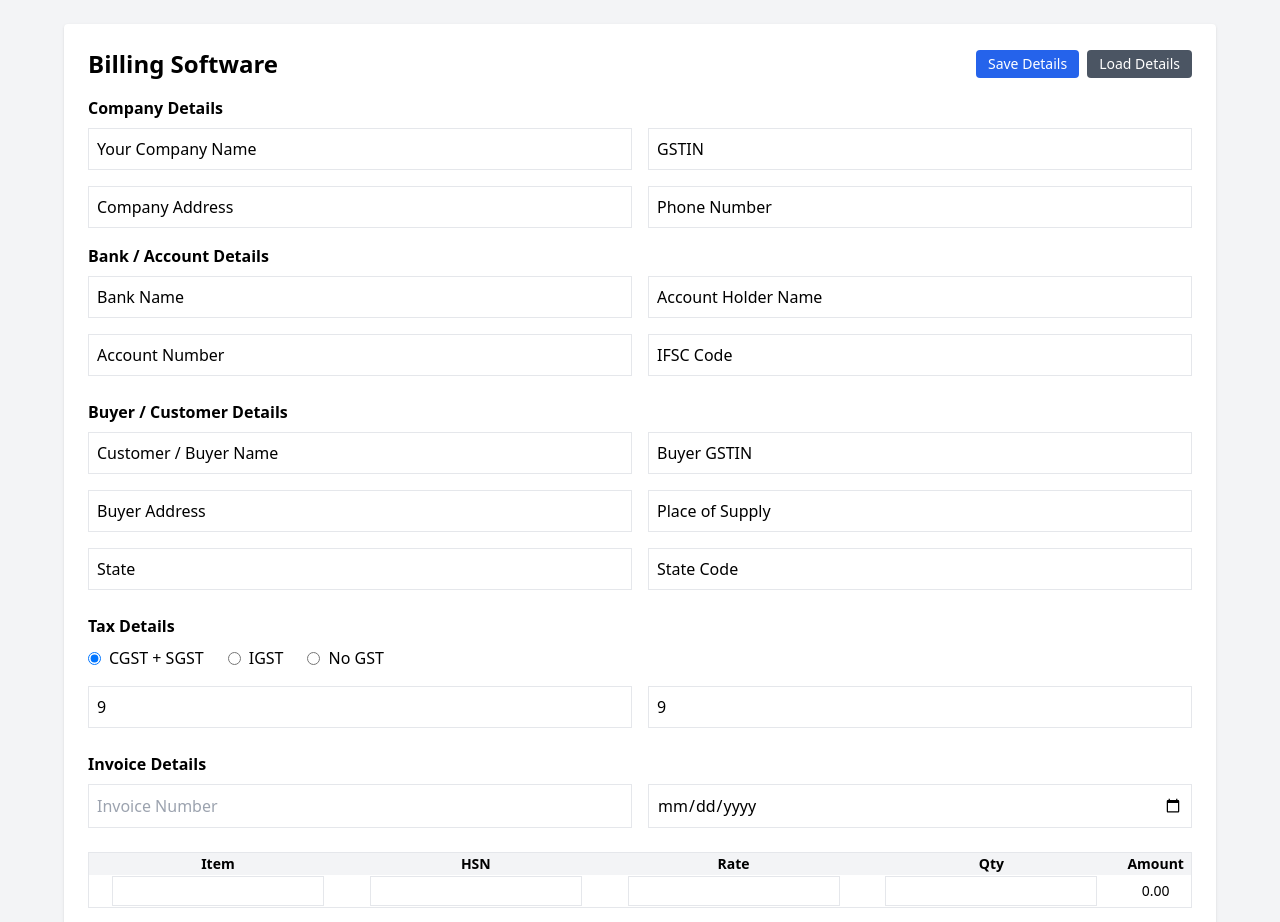
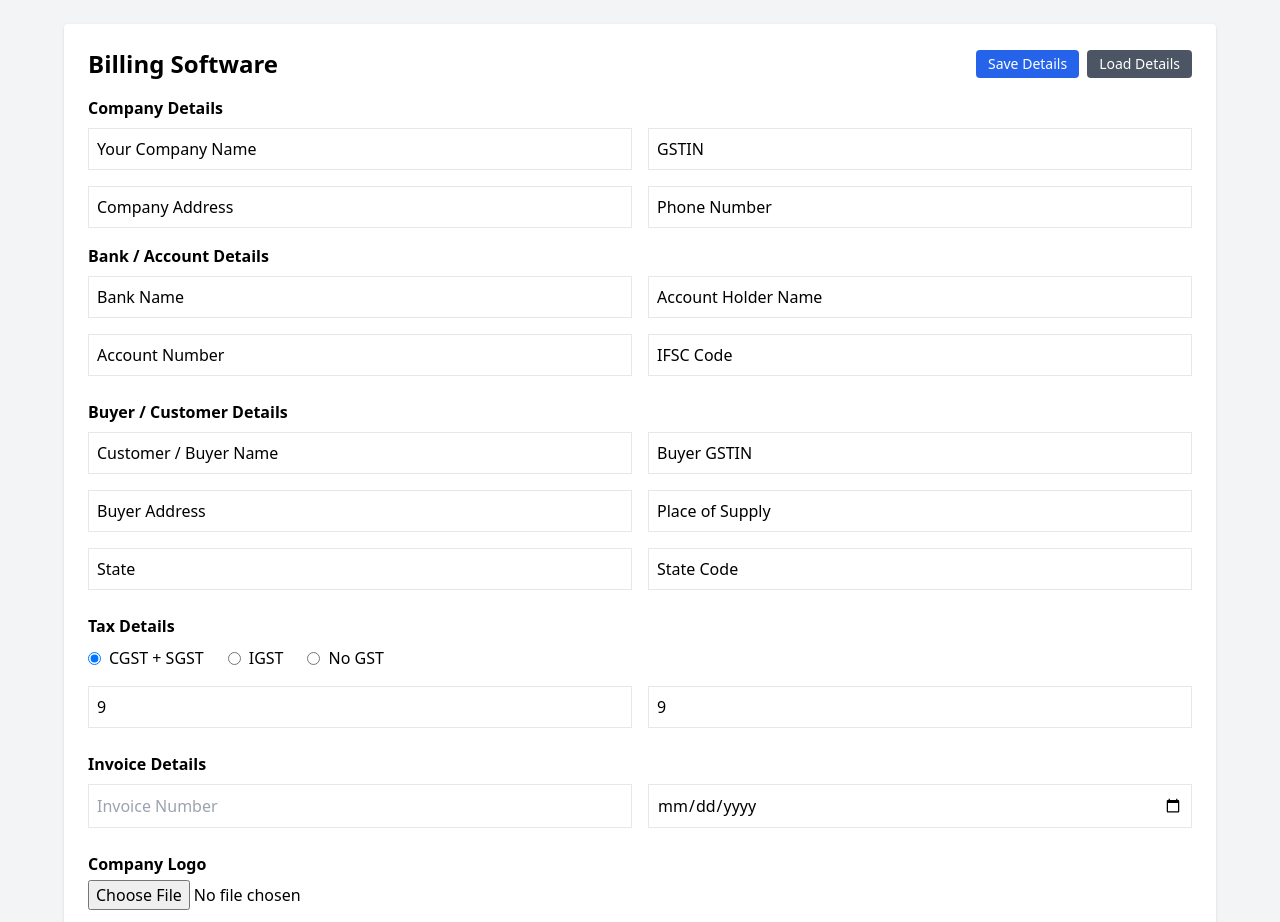
Before and after one commit to alfin004/billing-software, a React (Vite) app: page / in a window 1280 px wide. Shown: the top 922 px of the page. Built offline with nearby package versions, Linux system fonts and the light colour scheme.

Commit message:
Logo added

```diff
--- a/src/BillingApp.tsx
+++ b/src/BillingApp.tsx
@@ -43,6 +43,9 @@ export default function BillingApp() {
     date: ""
   });
 
+  // LOGO
+  const [logo, setLogo] = useState(null);
+
   // ITEMS
   const [items, setItems] = useState([
     { name: "", hsn: "", rate: 0, qty: 1, amount: 0 }
@@ -62,9 +65,12 @@ export default function BillingApp() {
   }, []);
 
   const updateItem = (i, f, v) => {
-    const n = [...items];
-    n[i][f] = v;
-    n[i].amount = n[i].rate * n[i].qty;
+    const n = items.map((it, idx) => {
+      if (idx !== i) return it;
+      const updated = { ...it, [f]: v };
+      updated.amount = Number(updated.rate) * Number(updated.qty);
+      return updated;
+    });
     setItems(n);
   };
 
@@ -121,6 +127,7 @@ export default function BillingApp() {
 
     <div class="page" id="inv">
       <div class="center">
+        ${logo ? `<img src="${logo}" style="max-height:80px;" /><br/>` : ""}
         <strong>${seller.name}</strong><br/>
         ${seller.address}<br/>
         Mob: ${seller.phone}<br/>
@@ -218,7 +225,16 @@ export default function BillingApp() {
         if (data.seller) setSeller(data.seller);
         if (data.buyer) setBuyer(data.buyer);
         if (data.invoice) setInvoice(data.invoice);
-        if (Array.isArray(data.items)) setItems(data.items);
+        if (Array.isArray(data.items)) {
+          const normalized = data.items.map(it => ({
+            name: it.name || "",
+            hsn: it.hsn || "",
+            rate: Number(it.rate) || 0,
+            qty: Number(it.qty) || 1,
+            amount: Number(it.rate || 0) * Number(it.qty || 1)
+          }));
+          setItems(normalized.length ? normalized : [{ name: "", hsn: "", rate: 0, qty: 1, amount: 0 }]);
+        }
         if (data.taxType) setTaxType(data.taxType);
         if (data.tax) setTax(data.tax);
         alert("Invoice imported successfully");
@@ -317,15 +333,26 @@ export default function BillingApp() {
           <input className="border p-2" type="date" value={invoice.date} onChange={e=>setInvoice({...invoice,date:e.target.value})} />
         </div>
 
+        <div className="mb-4">
+          <label className="block mb-1 font-semibold">Company Logo</label>
+          <input type="file" accept="image/*" onChange={e => {
+            const file = e.target.files?.[0];
+            if (!file) return;
+            const reader = new FileReader();
+            reader.onload = ev => setLogo(ev.target.result);
+            reader.readAsDataURL(file);
+          }} />
+        </div>
+
         <table className="w-full border mb-4 text-sm">
           <thead className="bg-gray-100"><tr><th>Item</th><th>HSN</th><th>Rate</th><th>Qty</th><th>Amount</th></tr></thead>
           <tbody>
             {items.map((it,i)=>(
               <tr key={i} className="text-center">
-                <td><input className="border p-1" onChange={e=>updateItem(i,'name',e.target.value)} /></td>
-                <td><input className="border p-1" onChange={e=>updateItem(i,'hsn',e.target.value)} /></td>
-                <td><input className="border p-1" type="number" onChange={e=>updateItem(i,'rate',+e.target.value)} /></td>
-                <td><input className="border p-1" type="number" onChange={e=>updateItem(i,'qty',+e.target.value)} /></td>
+                <td><input className="border p-1" value={it.name} onChange={e=>updateItem(i,'name',e.target.value)} /></td>
+                <td><input className="border p-1" value={it.hsn} onChange={e=>updateItem(i,'hsn',e.target.value)} /></td>
+                <td><input className="border p-1" type="number" value={it.rate} onChange={e=>updateItem(i,'rate',+e.target.value)} /></td>
+                <td><input className="border p-1" type="number" value={it.qty} onChange={e=>updateItem(i,'qty',+e.target.value)} /></td>
                 <td>{it.amount.toFixed(2)}</td>
               </tr>
             ))}
```
